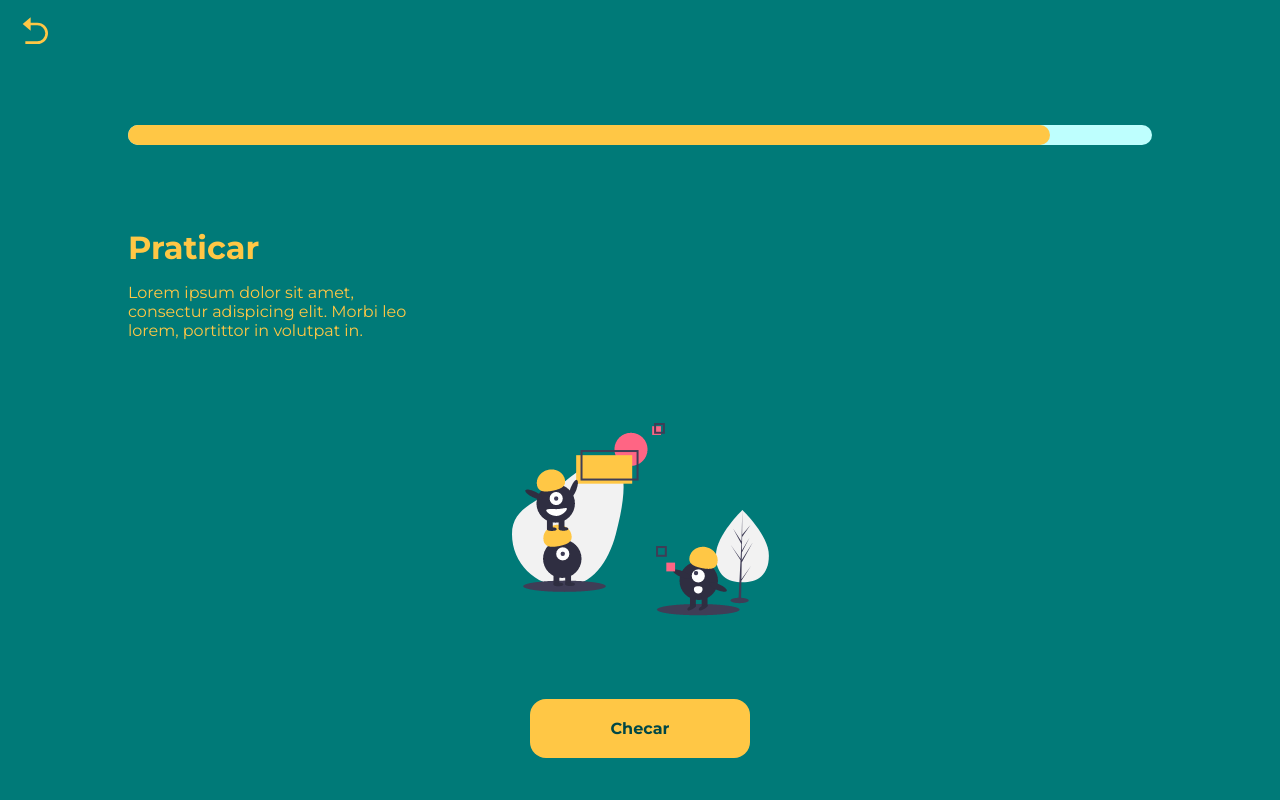
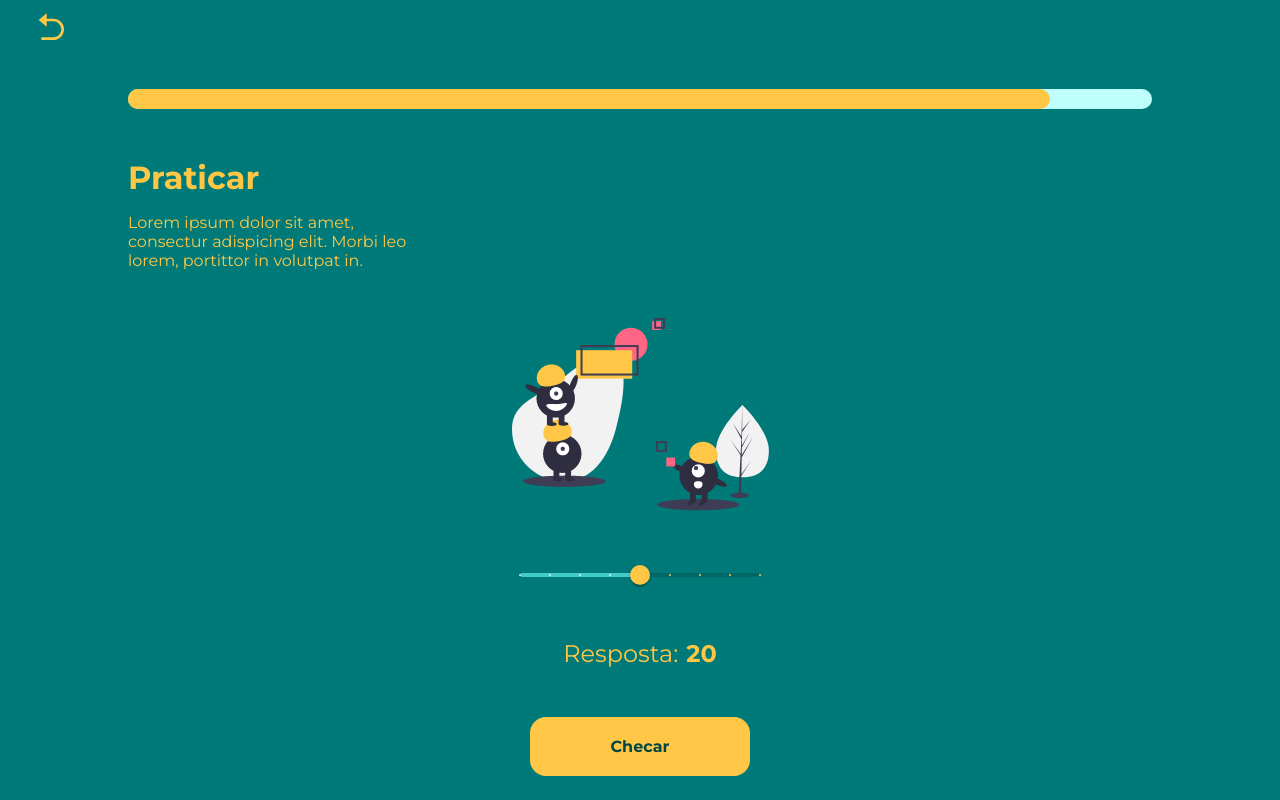
Before and after one commit to GustavoGaldino/FinAumente, a React (Create React App) app in the folder app/: page /trade-practice in a window 1280 px wide. Built offline with nearby package versions, Linux system fonts and the light colour scheme; the HTML template or start-up script is replaced by a standard one.

Commit message:
Finished trade practice page

```diff
--- a/app/package.json
+++ b/app/package.json
@@ -3,6 +3,10 @@
   "version": "0.1.0",
   "private": true,
   "dependencies": {
+    "@emotion/react": "^11.7.1",
+    "@emotion/styled": "^11.6.0",
+    "@material-ui/lab": "^4.0.0-alpha.60",
+    "@mui/material": "^5.2.3",
     "@testing-library/jest-dom": "^5.11.4",
     "@testing-library/react": "^11.1.0",
     "@testing-library/user-event": "^12.1.10",
--- a/app/src/Pages/Trade/Trade.js
+++ b/app/src/Pages/Trade/Trade.js
@@ -14,7 +14,7 @@ const Trade = () => {
                     size="2rem"
                     style={{
                         position: "absolute",
-                        left: "1.5rem",
+                        left: "2.25rem",
                         top : "1.25rem",
                         fontWeight: "bold",
                         cursor: "pointer",
--- a/app/src/Pages/TradePractice/TradePractice.css
+++ b/app/src/Pages/TradePractice/TradePractice.css
@@ -39,3 +39,21 @@
     border-radius: 1rem;
     font-weight: bold;
 }
+
+.MuiSlider-rail{
+    color: var(--aqua-text)
+}
+
+.MuiSlider-track{
+    color: var(--aqua-main);
+}
+
+.answer-div {
+    font-size: 1.5rem;
+    color: var(--yellow-font);
+}
+
+.ans-span {
+    margin-left: .5rem;
+    font-weight: bold;
+}
--- a/app/src/Pages/TradePractice/TradePractice.js
+++ b/app/src/Pages/TradePractice/TradePractice.js
@@ -2,11 +2,22 @@ import './TradePractice.css'
 
 import { Link } from 'react-router-dom';
 
+import Slider from '@mui/material/Slider'
+
 import { RiArrowGoBackFill } from 'react-icons/ri';
 
 import tradePracticeSrc from '../../assets/images/trade-practice.png'
+import { useState } from 'react';
 
 const TradePractice = () => {
+
+    const [answer, setAnswer] = useState(20)
+
+    const handleChange = (event) => {
+        const val = event.target.value
+        setAnswer(val)
+    }
+
     return (
         <div className="trade-practice-container">
 
@@ -15,8 +26,8 @@ const TradePractice = () => {
                     size="2rem"
                     style={{
                         position: "absolute",
-                        left: "1.25rem",
-                        top : "1rem",
+                        left: "2.25rem",
+                        top : ".75rem",
                         fontWeight: "bold",
                         cursor: "pointer",
                         color: "FFC745"
@@ -24,7 +35,7 @@ const TradePractice = () => {
                 />
             </Link>
 
-            <div className="progress-bar-outer">
+            <div className="progress-bar-outer" style={{marginTop: "1rem"}}>
                 <div className="progress-bar-inner-3"></div>
             </div>
 
@@ -43,6 +54,32 @@ const TradePractice = () => {
 
             <img src={tradePracticeSrc} />
 
+            <Slider
+                size="medium"
+                defaultValue={20}
+                aria-label="Small"
+                valueLabelDisplay="auto"
+                style={{
+                    width: "15rem",
+                    color: "#FFC745"
+                }}
+                colorPrimary= "pink"
+                marks
+                min={0}
+                max={40}
+                step={5}
+                onChange={handleChange}
+            />
+
+            <div className="answer-div">
+                <span>
+                    Resposta:
+                    <span className="ans-span">
+                        {answer}
+                    </span>
+                </span>
+            </div>
+
             <button className="practice-btn">
                 <Link to="/congratulations">
                     Checar
```
Also changed, not shown: 1 other file (tests, documents, lock files or other folders).
